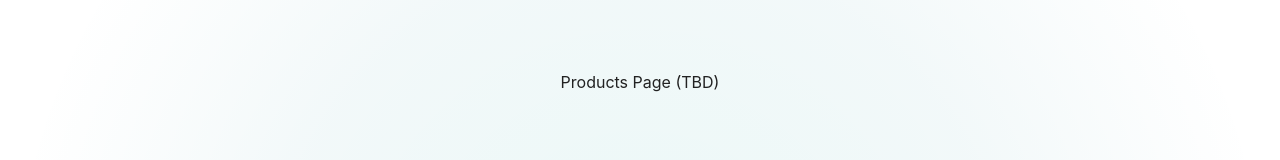
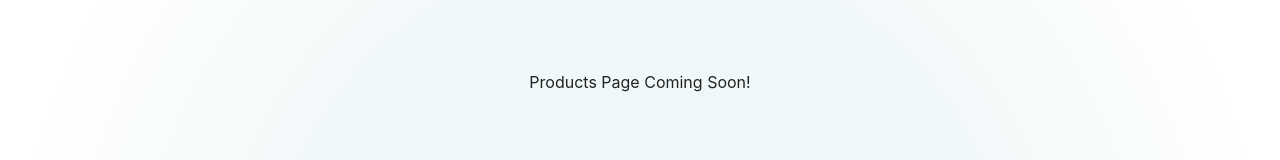
Before and after one commit to osmanaziz11/dinethreads, a Next.js app: page /products in a window 1280 px wide. Shown: the part 318-478 px from the top of the page. Built offline with nearby package versions, Linux system fonts and the light colour scheme.

Commit message:
client section wrap line issue

```diff
--- a/src/app/products/page.js
+++ b/src/app/products/page.js
@@ -3,7 +3,7 @@ import React from "react";
 const Products = () => {
   return (
     <div className="min-h-screen flex justify-center items-center">
-      <h1 className="text-center">Products Page (TBD)</h1>
+      <h1 className="text-center">Products Page Coming Soon!</h1>
     </div>
   );
 };
```
